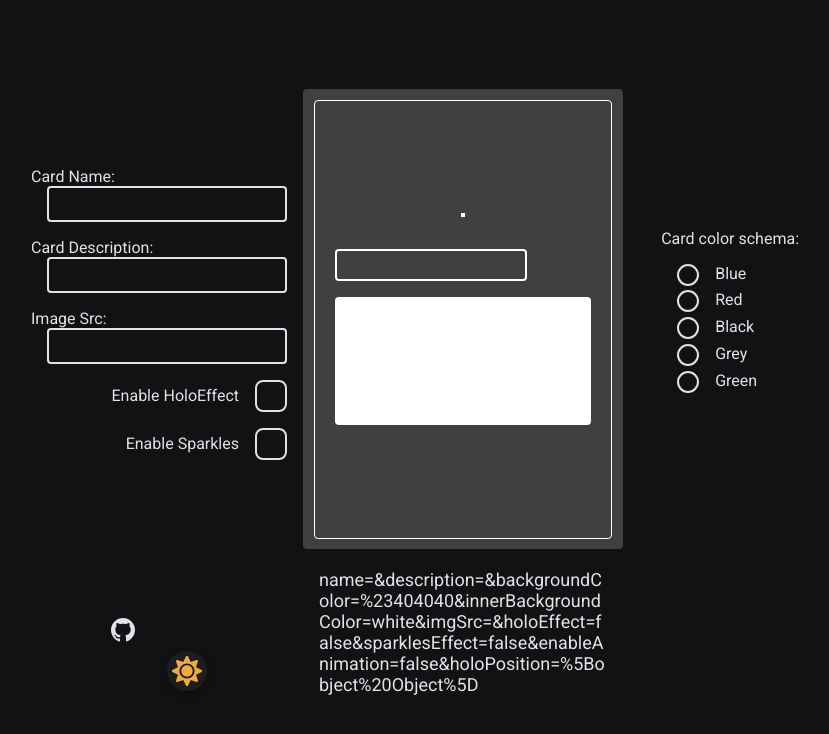
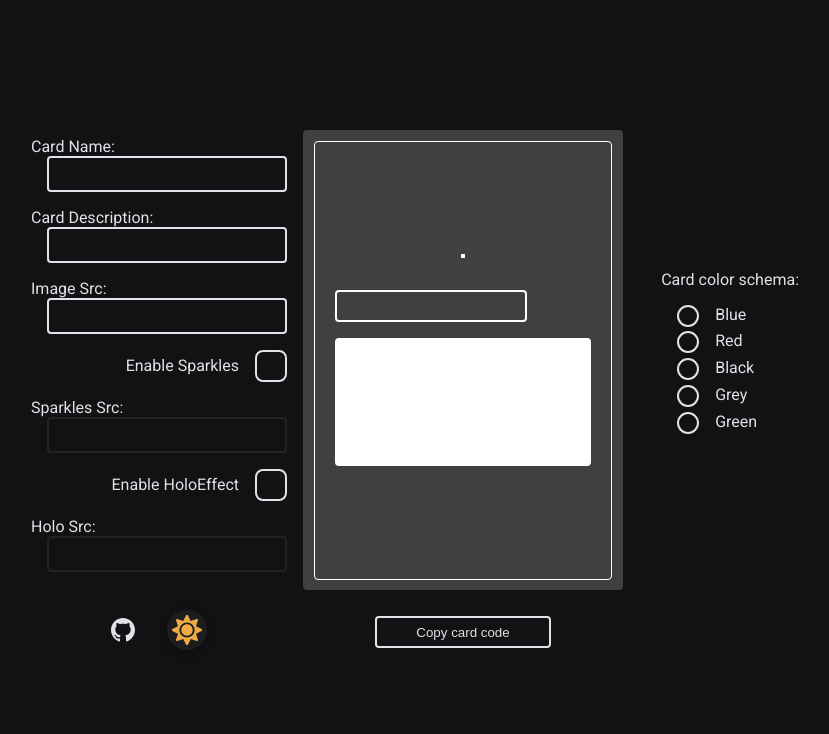
Before and after one commit to Darckfast/card-maker, a Next.js app: page / in a window 1280 px wide. Shown: the top 734 px of the page, without its empty margins (225-1054 px from the left). Built offline with nearby package versions, Linux system fonts and the light colour scheme.

Commit message:
chore: change to base64

```diff
--- a/src/components/card/Card.tsx
+++ b/src/components/card/Card.tsx
@@ -3,28 +3,36 @@ import { CardContainer } from '../../styles/components/Card';
 
 export interface CardComponentProps {
   configs: {
-    holoEffect: boolean,
-    sparklesEffect: boolean,
     name: string,
     description: string,
     imgSrc: string,
     backgroundColor: string,
     innerBackgroundColor: string,
     holoPosition: any,
-    enableAnimation: boolean
+    enableAnimation: boolean,
+    holo: {
+      enabled: boolean,
+      src: string
+    },
+    sparkles: {
+      enabled: boolean,
+      src: string
+    },
   }
 }
 
 const Card: React.FC<CardComponentProps> = props => {
   return (
     <CardContainer
-      effects={{ holoEffect: props.configs.holoEffect, sparklesEffect: props.configs.sparklesEffect }}
+      effects={{
+        holoEffect: props.configs.holo.enabled ? props.configs.holo.src : '',
+        sparklesEffect: props.configs.sparkles.enabled ? props.configs.sparkles.src : ''
+      }}
       innerBackgroundColor={props.configs.innerBackgroundColor}
       backgroundColor={props.configs.backgroundColor}
       holoPosition={props.configs.holoPosition}
       enableAnimation={props.configs.enableAnimation}
     >
-
       <img src={props.configs.imgSrc} />
       <span className={'name'}>{props.configs.name}</span>
       <span className={'description'}>{props.configs.description}</span>
--- a/src/pages/api/card/index.ts
+++ b/src/pages/api/card/index.ts
@@ -3,15 +3,21 @@ import { ServerStyleSheet } from 'styled-components'
 import { renderToString } from 'react-dom/server'
 import Card from '../../../components/card/Card'
 import { get } from 'https'
+import { config } from 'process'
 
 export default async (req: NextApiRequest, res: NextApiResponse) => {
   const configs = {
-    configs: {
     name: req.query.name as string,
     description: req.query.description as string,
-      imgSrc: await getImage(req.query.imgSrc as string),
-      holoEffect: req.query.holoEffect === 'true',
-      sparklesEffect: req.query.sparklesEffect === 'true',
+    imgSrc: await getImageAsBase64(req.query.imgSrc as string),
+    holo: {
+      enabled: req.query['holo[enabled]'] === 'true',
+      src: req.query['holo[src]'] as string
+    },
+    sparkles: {
+      enabled: req.query['sparkles[enabled]'] === 'true',
+      src:  req.query['sparkles[src]'] as string
+    },
     backgroundColor: req.query.backgroundColor as string,
     innerBackgroundColor: req.query.innerBackgroundColor as string,
     enableAnimation: true,
@@ -27,12 +33,19 @@ export default async (req: NextApiRequest, res: NextApiResponse) => {
       transition: 'none',
     }
   }
+
+  if (configs.holo.enabled) {
+    configs.holo.src = await getImageAsBase64(configs.holo.src as string)
+  }
+
+  if (configs.sparkles.enabled) {
+    configs.sparkles.src = await getImageAsBase64(configs.sparkles.src as string)
   }
 
   const sheet = new ServerStyleSheet()
 
   try {
-    const html = renderToString(sheet.collectStyles(Card(configs)))
+    const html = renderToString(sheet.collectStyles(Card({configs})))
     const styles = sheet.getStyleTags()
 
     res.setHeader('Content-Type', 'image/svg+xml')
@@ -42,9 +55,10 @@ export default async (req: NextApiRequest, res: NextApiResponse) => {
         width="384"
         height="552"
         xmlns="http://www.w3.org/2000/svg"
-        xmlns:xlink="http://www.w3.org/1999/xlink">
+        xmlns:xlink="http://www.w3.org/1999/xlink"
+        style="perspective: 2000px;margin: 2rem">
 
-        <foreignObject width="384" height="552" style="perspective: 2000px;">
+        <foreignObject width="384" height="552" >
           <div xmlns="http://www.w3.org/1999/xhtml">
             ${styles}
             ${html}
@@ -58,10 +72,10 @@ export default async (req: NextApiRequest, res: NextApiResponse) => {
     sheet.seal()
   }
 
-  res.status(200).json({ name: 'John Doe' })
+  res.status(500).json({ msg: 'Erro during card generation' })
 }
 
-const getImage = async (url: string) => {
+const getImageAsBase64 = async (url: string) => {
   return new Promise<string>(resolve => {
     const req = get(url, res => {
       res.setEncoding('base64')
--- a/src/pages/index.tsx
+++ b/src/pages/index.tsx
@@ -4,20 +4,27 @@ import { Container } from '../styles/pages/Home'
 import ToggleTheme from '../components/ToggleTheme'
 import { GitHubIcon } from '../styles/icons/githubIcon'
 import Card from '../components/card/Card'
-import { FormContainer } from '../styles/components/Form'
+import { FormContainer, UrlSpan } from '../styles/components/Form'
 import CheckBox from '../components/checkbox/Checkbox'
 import RadioButton from '../components/radio-button/RadioButton'
 
 const Home: React.FC<any> = (props) => {
   const [code, setCode] = useState('')
+
   const [configForm, setConfigForm] = useState({
     name: '',
     description: '',
     backgroundColor: '#404040',
     innerBackgroundColor: 'white',
     imgSrc: '',
-    holoEffect: false,
-    sparklesEffect: false,
+    holo: {
+      enabled: false,
+      src: ''
+    },
+    sparkles: {
+      enabled: false,
+      src: ''
+    },
     enableAnimation: false,
     holoPosition: {
       position: {
@@ -57,12 +64,27 @@ const Home: React.FC<any> = (props) => {
   }
 
   useEffect(() => {
-    setCode(Object
-      .keys(configForm)
-      .map((val) => `${encodeURIComponent(val)}=${encodeURIComponent(configForm[val])}`)
-      .join('&'))
+    setCode(() => querystring(configForm))
   }, [configForm])
 
+
+  const querystring = (obj, prefix?) => {
+    const str = []
+    let p;
+
+    for (p in obj) {
+      if (obj.hasOwnProperty(p)) {
+        const k = prefix ? prefix + "[" + p + "]" : p,
+          v = obj[p];
+
+        str.push((v !== null && typeof v === "object") ?
+          querystring(v, k) :
+          encodeURIComponent(k) + "=" + encodeURIComponent(v));
+      }
+    }
+
+    return str.join("&");
+  }
 
   const registerMouse = (e) => {
     const {
@@ -146,16 +168,38 @@ const Home: React.FC<any> = (props) => {
           </label>
 
           <CheckBox
-            value={configForm.holoEffect}
-            label={'Enable HoloEffect'}
-            onChangeValue={e => setConfigForm((config) => ({ ...config, holoEffect: e.target.checked }))}
+            value={configForm.sparkles.enabled}
+            label={'Enable Sparkles'}
+            onChangeValue={e => setConfigForm((config) => ({ ...config, sparkles: { ...config.sparkles, enabled: e.target.checked } }))}
           />
 
+          <label>
+            Sparkles Src:
+            <input
+              disabled={!configForm.sparkles.enabled}
+              type='text'
+              autoComplete='off'
+              value={configForm.sparkles.src}
+              onChange={e => setConfigForm((config) => ({ ...config, sparkles: { ...config.sparkles, src: e.target.value } }))} />
+          </label>
+
+
           <CheckBox
-            value={configForm.sparklesEffect}
-            label={'Enable Sparkles'}
-            onChangeValue={e => setConfigForm((config) => ({ ...config, sparklesEffect: e.target.checked }))}
+            value={configForm.holo.enabled}
+            label={'Enable HoloEffect'}
+            onChangeValue={e => setConfigForm((config) => ({ ...config, holo: { ...config.holo, enabled: e.target.checked } }))}
           />
+
+          <label>
+            Holo Src:
+            <input
+              disabled={!configForm.holo.enabled}
+              type='text'
+              autoComplete='off'
+              value={configForm.holo.src}
+              onChange={e => setConfigForm((config) => ({ ...config, holo: { ...config.holo, src: e.target.value } }))} />
+          </label>
+
         </FormContainer>
 
         <div
@@ -187,7 +231,7 @@ const Home: React.FC<any> = (props) => {
         </footer>
 
         <div className="code">
-          <span>{code}</span>
+          <button onClick={() => navigator.clipboard.writeText(code)}>Copy card code</button>
         </div>
       </main>
     </Container >
--- a/src/styles/components/Card.ts
+++ b/src/styles/components/Card.ts
@@ -4,8 +4,8 @@ interface CardProps {
   backgroundColor: string,
   innerBackgroundColor: string,
   effects: {
-    holoEffect: boolean,
-    sparklesEffect: boolean
+    holoEffect: string,
+    sparklesEffect: string
   },
   holoPosition: {
     position: {
@@ -49,7 +49,7 @@ export const CardContainer = styled.div.attrs((props: any) => ({
   perspective: 2000px;
   transform: translate3d(0,0,-1px);
 
-  &::after {
+  ::after {
     content: "";
     position: absolute;
     width: 296px;
@@ -58,12 +58,14 @@ export const CardContainer = styled.div.attrs((props: any) => ({
     border: 1px solid white;
     border-radius: inherit;
 
-    background-image: ${props => props.effects.sparklesEffect ? 'url(https://64.media.tumblr.com/2541216cdf5738dd5b0c32a0b6737c4f/tumblr_opno5nZGCT1vsjcxvo1_r1_540.gifv)': 'none' };
+    background-image: url(${props => props.effects.sparklesEffect});
+
+//    background-image: ${props => props.effects.sparklesEffect ? 'url(https://64.media.tumblr.com/2541216cdf5738dd5b0c32a0b6737c4f/tumblr_opno5nZGCT1vsjcxvo1_r1_540.gifv)': 'none' };
     mix-blend-mode: screen;
     background-repeat: no-repeat;
   }
 
-  &::before {
+  ::before {
     content: "";
     position: absolute;
     left: 0;
@@ -81,7 +83,8 @@ export const CardContainer = styled.div.attrs((props: any) => ({
     mix-blend-mode: color-dodge;
     animation: ${props => props.enableAnimation ? 'holoGradient 15s ease infinite both' : 'none'};
 
-    background-image: ${
+    background-image: url(${props => props.effects.holoEffect});
+    /* background-image: ${
     props => props.effects.holoEffect ?
     `linear-gradient(
       120deg,
@@ -89,7 +92,7 @@ export const CardContainer = styled.div.attrs((props: any) => ({
       rgba(31, 231, 255, 0.7) 46%,
       rgba(255, 46, 235, 0.7) 56%,
       transparent 81%,
-      transparent 98%);` : 'none'}
+      transparent 98%);` : 'none'} */
   }
 
   img {
--- a/src/styles/components/Form.ts
+++ b/src/styles/components/Form.ts
@@ -11,6 +11,7 @@ export const FormContainer = styled.form`
     align-self: flex-end;
 
     input[type=text] {
+      transition: .2s;
       background-color: transparent;
       outline: none;
       border: 2px solid ${props => props.theme.colors.text};
@@ -21,6 +22,10 @@ export const FormContainer = styled.form`
       color: ${props => props.theme.colors.text};
       margin-bottom: 1rem;
       padding: 1rem;
+
+      &:disabled {
+        border: 2px solid ${props => props.theme.colors.disabledText};
+      }
     }
 
     input[type=color] {
@@ -31,5 +36,4 @@ export const FormContainer = styled.form`
       background-color: transparent;
     }
   }
-
 `
--- a/src/styles/pages/Home.ts
+++ b/src/styles/pages/Home.ts
@@ -35,8 +35,24 @@ export const Container = styled.div`
       margin: 1rem;
 
       font-size: 18px;
+      color: orange;
 
-      overflow-wrap: anywhere;
+      button {
+        transition: .2s;
+        background-color: transparent;
+        outline: none;
+        border: 2px solid ${props => props.theme.colors.text};
+        color: ${props => props.theme.colors.text};
+        height: 2rem;
+        width: 11rem;
+        border-radius: 4px;
+        cursor: pointer;
+
+        &:hover {
+          color: ${props => props.theme.colors.background};
+          background-color: ${props => props.theme.colors.text};
+        }
+      }
     }
   }
 `
--- a/src/styles/theme.ts
+++ b/src/styles/theme.ts
@@ -4,6 +4,7 @@ export const darkTheme = {
     backgroundLight: '#1d1d1d',
     backgroundLighter: '#272727',
     text: '#e1e1e6',
+    disabledText: '#232323'
   }
 }
 
@@ -12,6 +13,7 @@ export const lightTheme = {
     background: 'white',
     backgroundLight: '#f7f7f7',
     backgroundLighter: 'white',
-    text: 'black'
+    text: 'black',
+    disabledText: '#232323'
   }
 }
```
Lines whose indentation alone changed are shown as unchanged.
